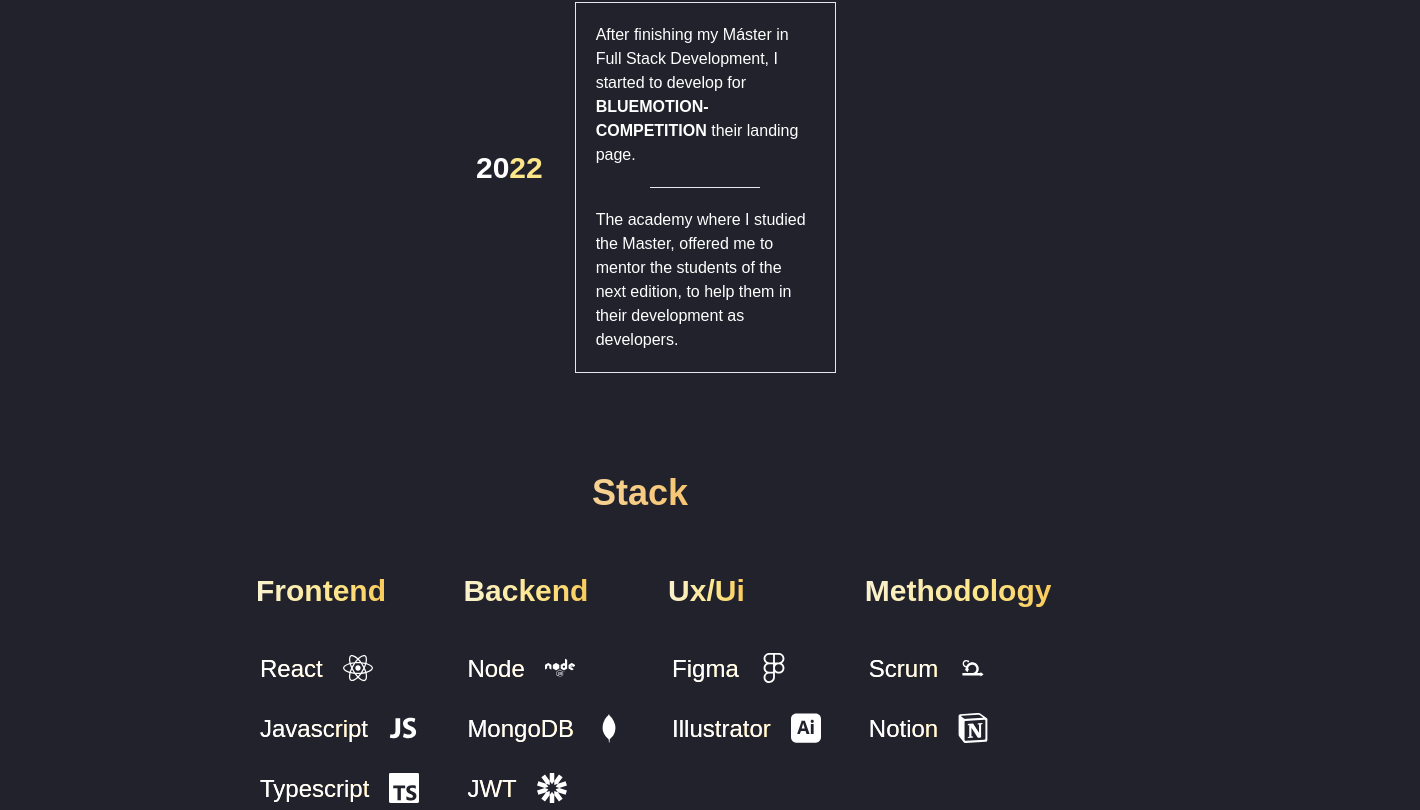
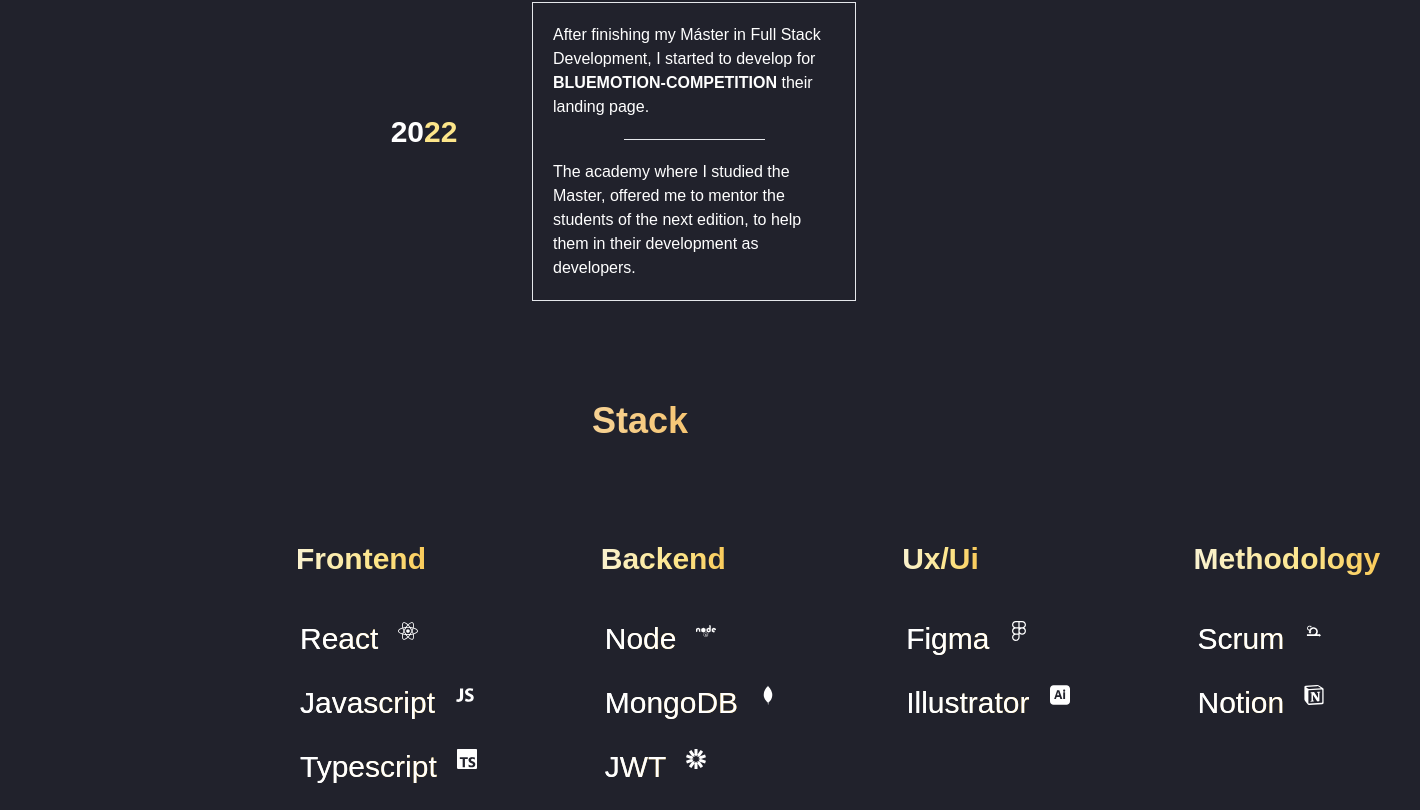
Before and after one commit to Arian1192/Portfolio, a Next.js app: page /about in a window 1280 px wide. Shown: the part 490-1300 px from the top of the page, 1420 px wide, since content can reach past the window. Built offline with nearby package versions, Linux system fonts and the light colour scheme.

Commit message:
small changes to fix page About

```diff
--- a/Interfaces/ISoftwareElement.ts
+++ b/Interfaces/ISoftwareElement.ts
@@ -3,6 +3,6 @@
     id: number,
     softwareTechnology: string,
     name: string,
-    icon: any,
+    icon?: any,
     website: string
 }
--- a/components/TechnologyCard.tsx
+++ b/components/TechnologyCard.tsx
@@ -1,10 +1,11 @@
 import TechnologySoftware from "./TechnologySoftware";
-import {FaReact, FaNode,FaFigma} from 'react-icons/fa'
-import {IoLogoJavascript} from 'react-icons/io'
-import {SiAdobeillustrator, SiTypescript, SiNotion, SiJsonwebtokens} from 'react-icons/si'
-import {DiScrum, DiMongodb} from 'react-icons/di'
+import {FaReact, FaNode,FaFigma} from 'react-icons/fa';
+import {IoLogoJavascript} from 'react-icons/io';
+import {SiAdobeillustrator, SiTypescript, SiNotion, SiJsonwebtokens} from 'react-icons/si';
+import {DiScrum, DiMongodb} from 'react-icons/di';
 import {ISoftwareElement} from "../Interfaces/ISoftwareElement";
 import {TbBrandNextjs} from "react-icons/all";
+import dynamic from "next/dynamic";
 
 
 const TechnologyCard = (props: any) => {
@@ -91,7 +92,7 @@
 
     const {typeOfSoftware} = props
     return (
-        <div className='w-full  justify-items-start max-sm:w-full max-sm:ml-10'>
+        <div className='w-full  justify-items-start max-sm:w-full p-10'>
         <h2 className='text-3xl mb-10 font-semibold bg-gradient-to-r bg-clip-text  text-transparent
             from-slate-50 via-amber-200 to-amber-500
             animate-text max-sm:text-[20px] '>{typeOfSoftware}</h2>
@@ -106,4 +107,4 @@
     )
 }
 
-export default TechnologyCard
+export default dynamic(() => Promise.resolve(TechnologyCard), {ssr: false})
--- a/components/TechnologySoftware.tsx
+++ b/components/TechnologySoftware.tsx
@@ -1,20 +1,21 @@
-import React, {MouseEvent} from "react";
+const handleClick = (website: string): void => {
+	window.open(website, "_blank");
+};
 
-const handleClick = ( website: string): void => {
-    window.open(website, "_blank")
-}
-
-const TechnologySoftware = (props: any ) => {
-    const {technologyName, component, website} = props
-    console.log(component)
-    return (
-        <div className="flex p-1 flex-row cursor-pointer justify-start gap-5 max-sm:w-full " onClick={() => handleClick(website)}>
-        <h2 className='text-2xl mb-5 max-sm:text-1xl hover:text-transparent bg-clip-text bg-gradient-to-r from-slate-200 to-amber-400'>{technologyName}</h2>
-            <div className='text-3xl' >
-            {component}
-            </div>
-        </div>
-    )
-}
+const TechnologySoftware = (props: any) => {
+	const { technologyName, component, website } = props;
+	console.log(component);
+	return (
+		<div
+			className="flex p-1 flex-row cursor-pointer justify-start gap-5 max-sm:w-full "
+			onClick={() => handleClick(website)}
+		>
+			<h2 className="text-3xl mb-5 max-sm:text-1xl hover:text-transparent max-sm:text-[16px] bg-clip-text bg-gradient-to-r from-slate-200 to-amber-400">
+				{technologyName}
+			</h2>
+			<div className="text-xl">{component}</div>
+		</div>
+	);
+};
 
 export default TechnologySoftware;
--- a/pages/about.tsx
+++ b/pages/about.tsx
@@ -1,4 +1,4 @@
-import {motion} from "framer-motion"
+import { motion } from "framer-motion";
 import Head from "next/head";
 import Navbar from "../components/Navbar";
 import TechnologyCard from "../components/TechnologyCard";
@@ -6,24 +6,24 @@
 const technology = [
 	{
 		id: 1,
-        typeOfSoftware: 'Frontend',
+		typeOfSoftware: "Frontend",
 	},
 	{
 		id: 2,
-        typeOfSoftware: 'Backend',
+		typeOfSoftware: "Backend",
 	},
 	{
 		id: 3,
-        typeOfSoftware: 'Ux/Ui',
+		typeOfSoftware: "Ux/Ui",
 	},
 	{
 		id: 4,
-        typeOfSoftware: 'Methodology',
-    }
-]
+		typeOfSoftware: "Methodology",
+	},
+];
 
-export default function About(){
-    return(
+export default function About() {
+	return (
 		<div>
 			<Head>
 				<title>About Me</title>
@@ -34,47 +34,77 @@
 				<Navbar />
 			</header>
 			<main>
-        <div className='mt-10 mb-5 overflow-hidden flex flex-col mx-auto  lg:w-[1100px] max-md:flex-col max-sm:flex-col max-sm:w-full'>
-            <motion.h2 className='text-5xl p-5 font-bold max-sm:text-3xl bg-gradient-to-r bg-clip-text  text-transparent
+				<div className="mt-10 mb-5 overflow-hidden flex flex-col mx-auto  lg:w-[1100px] max-md:flex-col max-sm:flex-col max-sm:w-full">
+					<motion.h2
+						className="text-5xl p-5 font-bold max-sm:text-3xl bg-gradient-to-r bg-clip-text  text-transparent
             from-slate-50 via-amber-200 to-amber-500
-            animate-text'
-            >About Me</motion.h2>
-            <p className='p-5 text-white text-2xl max-sm:text-[16px]'>One thing that describes me very well is that I like to teach what I learn, and to help others in their endeavours. </p>
-            <p className='p-5 text-white text-2xl max-sm:text-[16px]'>I love researching, working in teams and trying new technologies, I believe that learning should never stop and that makes me keep an eye on any new technology.</p>
+            animate-text"
+					>
+						About Me
+					</motion.h2>
+					<p className="p-5 text-white text-2xl max-sm:text-[16px]">
+						One thing that describes me very well is that I like to teach what I
+						learn, and to help others in their endeavours.{" "}
+					</p>
+					<p className="p-5 text-white text-2xl max-sm:text-[16px]">
+						I love researching, working in teams and trying new technologies, I
+						believe that learning should never stop and that makes me keep an
+						eye on any new technology.
+					</p>
 				</div>
-                <div className='mx-auto overflow-hidden p-10 w-2/5 max-lg:w-3/5 max-md:w-[500px] max-sm:w-full'>
-                    <div className='w-4/4 flex flex-row p-5  max-md:flex-row   max-sm:flex-col max-sm:w-full'>
-                        <div className='w-2/6 flex flex-row items-center justify-center'>
-                            <motion.h4 className='text-3xl font-bold text-white mb-10'
-                                       initial={{opacity: 0, y: 200}}
-                                       animate={{opacity: 1, y: 0}}
-                                       transition={{duration: 1.3}}>20<span className='text-amber-200'>22</span></motion.h4>
+				<div className="mx-auto  overflow-hidden p-10 w-3/5 max-lg:w-3/5 max-md:w-[500px] md:w-[900px]max-sm:w-full">
+					<div className="w-4/4 flex flex-row p-5  max-md:flex-row   max-sm:flex-col max-sm:w-full">
+						<div className="w-2/6 flex flex-row items-center justify-center">
+							<motion.h4
+								className="text-3xl font-bold text-white mb-10"
+								initial={{ opacity: 0, y: 200 }}
+								animate={{ opacity: 1, y: 0 }}
+								transition={{ duration: 1.3 }}
+							>
+								20<span className="text-amber-200">22</span>
+							</motion.h4>
 						</div>
-                        <motion.div className=' p-5 w-4/6 border flex flex-row items-center justify-start max-md:w-4/5 max-sm:w-full'
-                                    initial={{opacity: 0, x: 400}}
-                                    animate={{opacity: 1, x: 0}}
-                                    transition={{duration: 1.3}}>
+						<motion.div
+							className=" p-5 w-3/6 border flex flex-row items-center justify-start max-md:w-4/5 max-sm:w-full"
+							initial={{ opacity: 0, x: 400 }}
+							animate={{ opacity: 1, x: 0 }}
+							transition={{ duration: 1.3 }}
+						>
 							<ul>
-                            <li className='text-white text-[16px] mb-5'>After finishing my Máster in Full Stack Development, I started to develop for <span className='font-semibold'>BLUEMOTION-COMPETITION</span> their landing page. </li>
-                                <div className='w-2/4 mx-auto mb-5'>
-                                    <hr/>
+								<li className="text-white text-[16px] mb-5">
+									After finishing my Máster in Full Stack Development, I started
+									to develop for{" "}
+									<span className="font-semibold">BLUEMOTION-COMPETITION</span>{" "}
+									their landing page.{" "}
+								</li>
+								<div className="w-2/4 mx-auto mb-5">
+									<hr />
 								</div>
-                            <li className='text-white text-[16px]'>The academy where I studied the Master, offered me to mentor the students of the next edition, to help them in their development as developers.</li>
+								<li className="text-white text-[16px]">
+									The academy where I studied the Master, offered me to mentor
+									the students of the next edition, to help them in their
+									development as developers.
+								</li>
 							</ul>
 						</motion.div>
 					</div>
 				</div>
-                <div className='mx-auto overflow-hidden p-10 w-3/5 max-sm:w-full'>
-                    <h2 className='flex flex-row items-center justify-center text-4xl  bg-gradient-to-r text-transparent from-slate-50 bg-clip-text to-amber-500 font-semibold'>Stack</h2>
+				<div className="mx-auto overflow-hidden p-10 w-3/5 max-sm:w-full">
+					<h2 className="flex flex-row items-center justify-center text-4xl  bg-gradient-to-r text-transparent from-slate-50 bg-clip-text to-amber-500 font-semibold">
+						Stack
+					</h2>
 				</div>
-                <div className='w-3/5 mx-auto max-md:w-11/12 flex flex-row items-start justify-around gap-10 py-5 max-sm:grid grid-cols-2 max-sm:w-full'>
+				<div className="w-3/5 mx-auto max-md:w-11/12 flex flex-row items-start justify-around gap-10 py-5 max-sm:grid grid-cols-2 max-sm:w-full">
 					{technology.map((technology) => (
-                    <div className='text-white' key={technology.id}>
-                    <TechnologyCard key={technology.id} typeOfSoftware={technology.typeOfSoftware} />
+						<div className="text-white" key={technology.id}>
+							<TechnologyCard
+								key={technology.id}
+								typeOfSoftware={technology.typeOfSoftware}
+							/>
 						</div>
 					))}
 				</div>
 			</main>
 		</div>
-    )
+	);
 }
```
Lines whose indentation alone changed are shown as unchanged.
